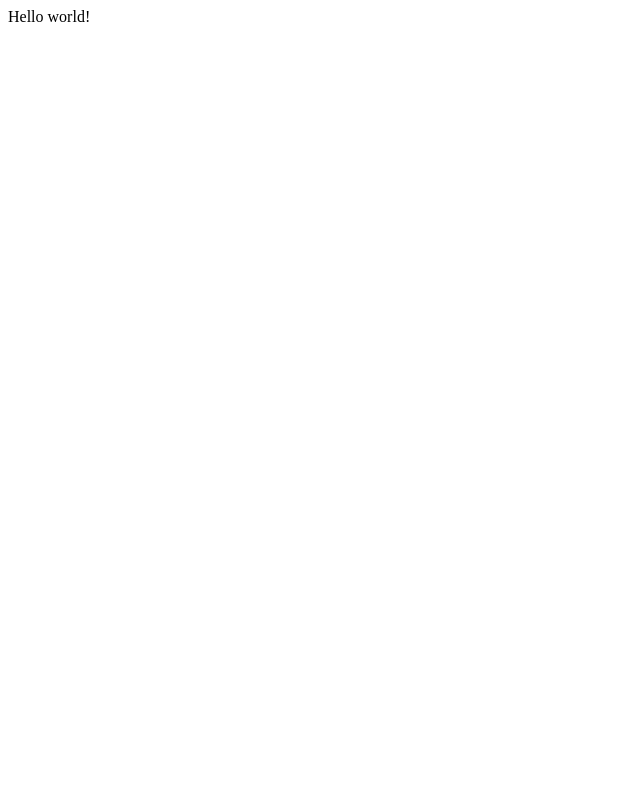
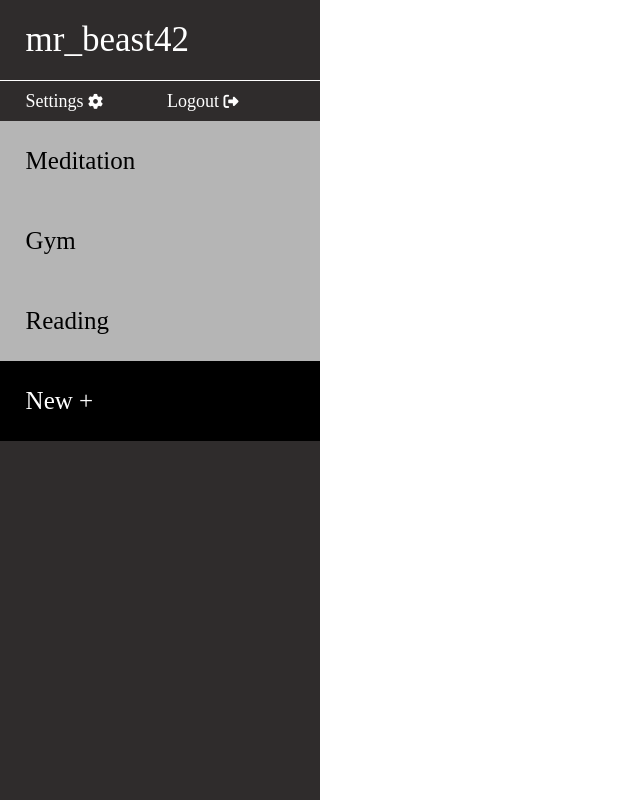
Before and after one commit to will-atkinson02/track-my-habits, a plain HTML site: page frontend/index.html in a window 1280 px wide. Shown: the whole page, without its empty margins (0-640 px from the left). Drawn offline with Linux system fonts and the light colour scheme.

Commit message:
created sidebar in ui

```diff
--- a/frontend/index.html
+++ b/frontend/index.html
@@ -4,8 +4,22 @@
     <meta charset="UTF-8">
     <meta name="viewport" content="width=device-width, initial-scale=1.0">
     <title>Document</title>
+    <link rel="stylesheet" href="styles.css">
+    <script defer src="scripts.js"></script>
+
+    <link rel="stylesheet" href="https://cdnjs.cloudflare.com/ajax/libs/font-awesome/6.4.0/css/all.min.css">
 </head>
 <body>
-    <div>Hello world!</div>
+    <div class="sidebar">
+        <div class="username">mr_beast42</div>
+        <div class="signout-settings-container">
+            <div class="settings">Settings <i class="fa-solid fa-gear"></i></div>
+            <div class="signout-button">Logout <i class="fa-solid fa-right-from-bracket"></i></div>
+        </div>
+        <div class="habit-name">Meditation</div>
+        <div class="habit-name">Gym</div>
+        <div class="habit-name">Reading</div>
+        <div class="new-habit">New + </div>
+    </div>
 </body>
 </html>
--- a/frontend/styles.css
+++ b/frontend/styles.css
@@ -0,0 +1,78 @@
+body {
+    --white-text: white;
+    --column-background: rgb(47, 44, 44);
+
+    margin: 0;
+}
+
+.sidebar {
+    /* Display */
+    display: flex;
+    flex-direction: column;
+    width: 25vw;
+    height: 100vh;
+
+    /* Colour */
+    color: var(--white-text);
+    background-color: var(--column-background);
+
+    /* Text */
+    font-size: 25px;
+}
+
+.username {
+    /* Display */
+    display: flex;
+    align-items: center;
+    height: 10vh;
+    padding-left: 2vw;
+    border-bottom: 1px solid white;
+
+    /* Text */
+    font-size: 35px;
+}
+
+.signout-settings-container {
+    /* Display */
+    display: flex;
+    align-items: center;
+    padding-left: 2vw;
+    height: 5vh;
+
+    /* Text */
+    font-size: 18px;
+}
+
+.settings {
+    /* Display */
+    margin-right: 5vw;
+}
+
+.habit-name {
+    /* Display */
+    display: flex;
+    align-items: center;
+    padding-left: 2vw;
+    height: 10vh;
+
+    /* Colour */
+    color: black;
+    background-color: rgb(181, 181, 181);
+}
+
+.new-habit {
+    /* Display */
+    display: flex;
+    align-items: center;
+    padding-left: 2vw;
+    height: 10vh;
+
+    /* Colour */
+    color: white;
+    background-color: black;
+}
+
+.fa-solid {
+    /* Text */
+    font-size: 15px;
+}
```
